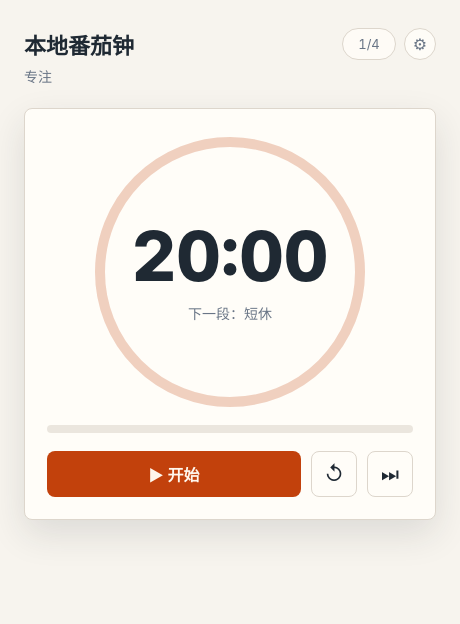
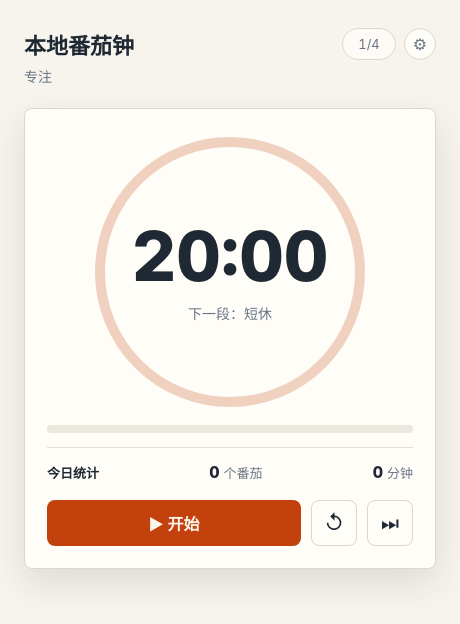
Before and after one commit to SichenGuo0927/local-pomodoro, an Electron app: page src/renderer/index.html in a window 460 px wide. Drawn offline with Linux system fonts and the light colour scheme; no server answers.

Commit message:
Add daily stats snapshot and UI

```diff
--- a/src/renderer/app.js
+++ b/src/renderer/app.js
@@ -24,6 +24,11 @@ let snapshot = {
   completedFocusInCycle: 0,
   nextPhaseLabel: "短休",
   focusNumber: 1,
+  todayStats: {
+    date: "",
+    completedFocusSessions: 0,
+    completedFocusMinutes: 0
+  },
   notice: null,
   settings: { ...DEFAULT_SETTINGS }
 };
@@ -34,6 +39,8 @@ const elements = {
   timeDisplay: document.querySelector("#timeDisplay"),
   nextLabel: document.querySelector("#nextLabel"),
   progressBar: document.querySelector("#progressBar"),
+  todayPomodoros: document.querySelector("#todayPomodoros"),
+  todayFocusMinutes: document.querySelector("#todayFocusMinutes"),
   startPauseButton: document.querySelector("#startPauseButton"),
   resetButton: document.querySelector("#resetButton"),
   skipButton: document.querySelector("#skipButton"),
@@ -194,10 +201,24 @@ function render(nextSnapshot) {
   elements.nextLabel.textContent = `下一段：${nextSnapshot.nextPhaseLabel}`;
   elements.progressBar.style.width = `${Math.min(Math.max(progress, 0), 100)}%`;
   elements.startPauseButton.textContent = nextSnapshot.running ? "⏸ 暂停" : "▶ 开始";
+  renderTodayStats(nextSnapshot.todayStats);
   renderNotice(nextSnapshot.notice);
   if (!elements.settingsDialog.open) {
     renderSettings(settings);
   }
+}
+
+function renderTodayStats(todayStats = {}) {
+  elements.todayPomodoros.textContent = String(readStatNumber(todayStats.completedFocusSessions));
+  elements.todayFocusMinutes.textContent = String(readStatNumber(todayStats.completedFocusMinutes));
+}
+
+function readStatNumber(value) {
+  const parsed = Number.parseInt(value, 10);
+  if (!Number.isFinite(parsed) || parsed < 0) {
+    return 0;
+  }
+  return parsed;
 }
 
 function renderSettings(settings) {
--- a/src/renderer/index.html
+++ b/src/renderer/index.html
@@ -31,6 +31,11 @@
         </div>
         <div class="progress-track" aria-hidden="true">
           <div id="progressBar" class="progress-bar"></div>
+        </div>
+        <div class="today-stats" aria-label="今日统计">
+          <span class="today-stats-title">今日统计</span>
+          <span class="today-stat"><strong id="todayPomodoros">0</strong> 个番茄</span>
+          <span class="today-stat"><strong id="todayFocusMinutes">0</strong> 分钟</span>
         </div>
         <div class="controls" aria-label="计时控制">
           <button id="startPauseButton" class="primary-button" type="button" title="开始或暂停">▶ 开始</button>
--- a/src/renderer/styles.css
+++ b/src/renderer/styles.css
@@ -204,6 +204,38 @@ h2 {
   transition: width 180ms linear, background-color 180ms ease;
 }
 
+.today-stats {
+  margin-top: 14px;
+  padding-top: 14px;
+  border-top: 1px solid color-mix(in srgb, var(--line) 78%, transparent);
+  display: flex;
+  align-items: baseline;
+  justify-content: space-between;
+  flex-wrap: wrap;
+  gap: 10px;
+  color: var(--muted);
+  font-size: 13px;
+}
+
+.today-stats-title {
+  color: var(--text);
+  font-weight: 720;
+}
+
+.today-stat {
+  display: inline-flex;
+  align-items: baseline;
+  gap: 4px;
+  white-space: nowrap;
+}
+
+.today-stat strong {
+  color: var(--text);
+  font-size: 16px;
+  font-weight: 760;
+  font-variant-numeric: tabular-nums;
+}
+
 .controls {
   margin-top: 18px;
   display: grid;
```
Also changed, not shown: src/main.js (+92 -1 lines).
